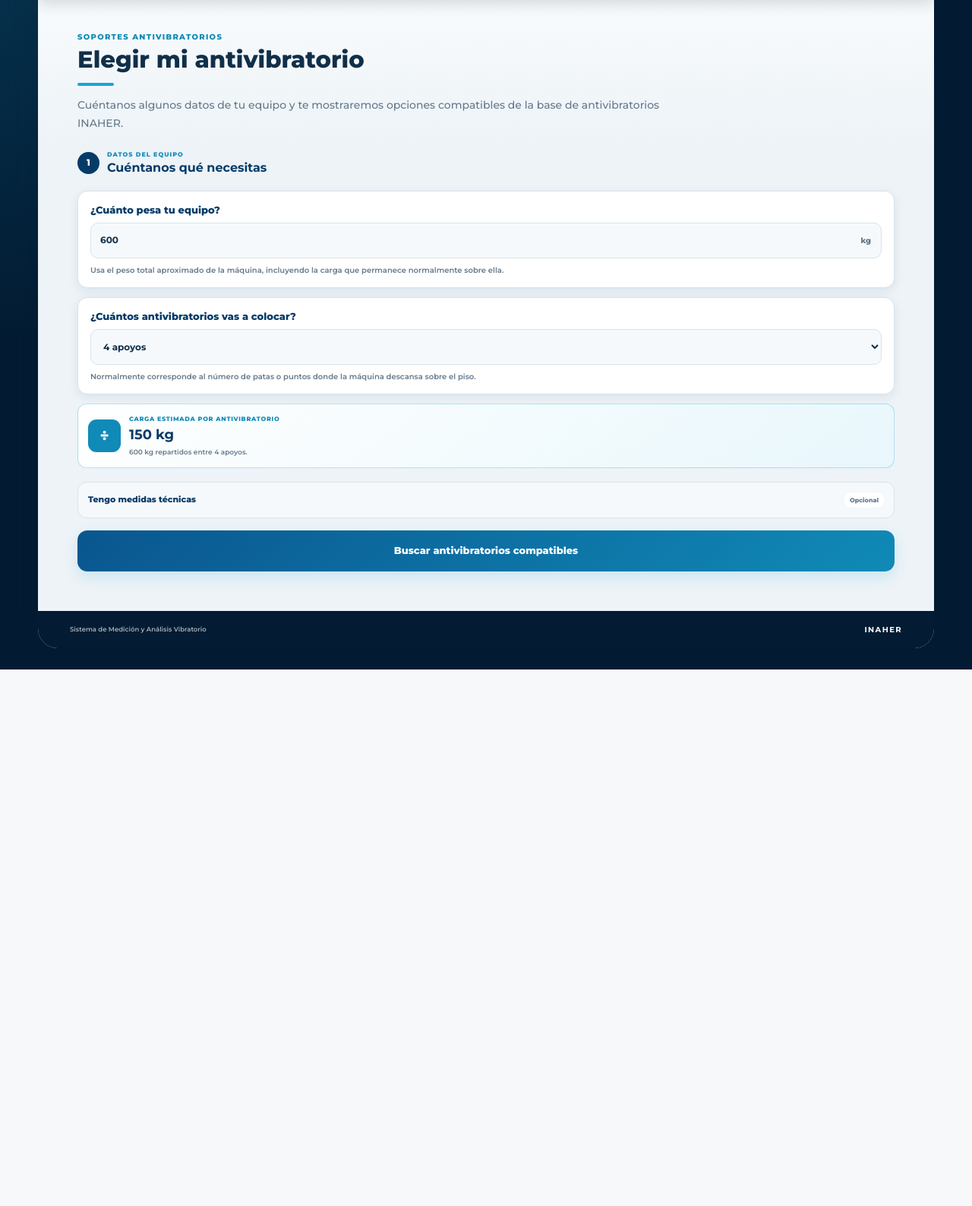
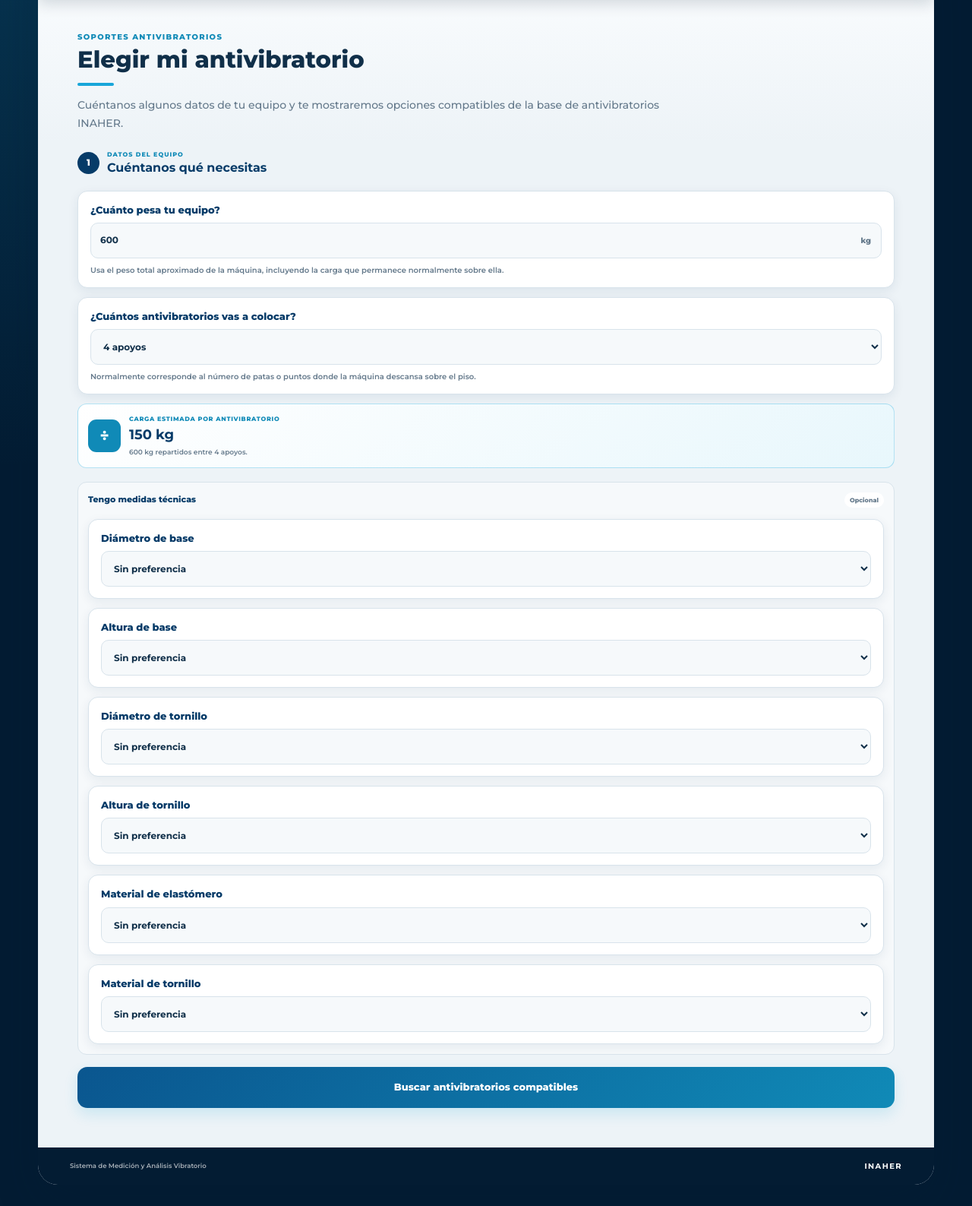
Before and after one commit to ERicardoMT/Resident, a Django app: page /soportes-nivelador/ in a window 1280 px wide. Shown: the part 101-1688 px from the top of the page at 76% size. Before the commit the page ends 982 px from the top, so only its background shows below. Run offline with Django 5.2, Linux system fonts and the light colour scheme; parts of the project's set-up code (start-up, migrations or seed data) failed here and were passed over.

Commit message:
Menú medidas tecnicas - antivibratorios

```diff
--- a/templates/stops/stops.html
+++ b/templates/stops/stops.html
@@ -177,9 +177,9 @@ Elegir mi antivibratorio | SMAV INAHER
       <!-- =================================================
            DATOS TÉCNICOS OPCIONALES
            ================================================= -->
-      <details class="selector-advanced">
-
-        <summary>
+      <section class="selector-advanced">
+
+        <div class="selector-advanced-heading">
           <span>
             Tengo medidas técnicas
           </span>
@@ -187,16 +187,12 @@ Elegir mi antivibratorio | SMAV INAHER
           <small>
             Opcional
           </small>
-        </summary>
+        </div>
 
 
         <div class="selector-advanced-body">
 
-  <p>
-    Todos estos datos son opcionales.
-    Las opciones provienen directamente
-    de las columnas naranjas del catálogo.
-  </p>
+
 
 
   <div class="selector-field">
@@ -314,7 +310,7 @@ Elegir mi antivibratorio | SMAV INAHER
 
 </div>
 
-      </details>
+</section>
 
 
       <div
@@ -800,30 +796,23 @@ Elegir mi antivibratorio | SMAV INAHER
   }
 
 
-  .selector-advanced summary {
-    display: flex;
-    align-items: center;
-    justify-content: space-between;
-    gap: 12px;
-    padding: 13px;
-    cursor: pointer;
-    list-style: none;
-  }
-
-
-  .selector-advanced summary::-webkit-details-marker {
-    display: none;
-  }
-
-
-  .selector-advanced summary > span {
+  .selector-advanced-heading {
+  display: flex;
+  align-items: center;
+  justify-content: space-between;
+  gap: 12px;
+  padding: 13px;
+  }
+
+
+
+  .selector-advanced-heading > span {
     color: var(--primary);
     font-size: 11px;
     font-weight: 800;
   }
 
-
-  .selector-advanced summary small {
+  .selector-advanced-heading small {
     padding: 4px 7px;
     color: var(--muted);
     font-size: 8px;
```
